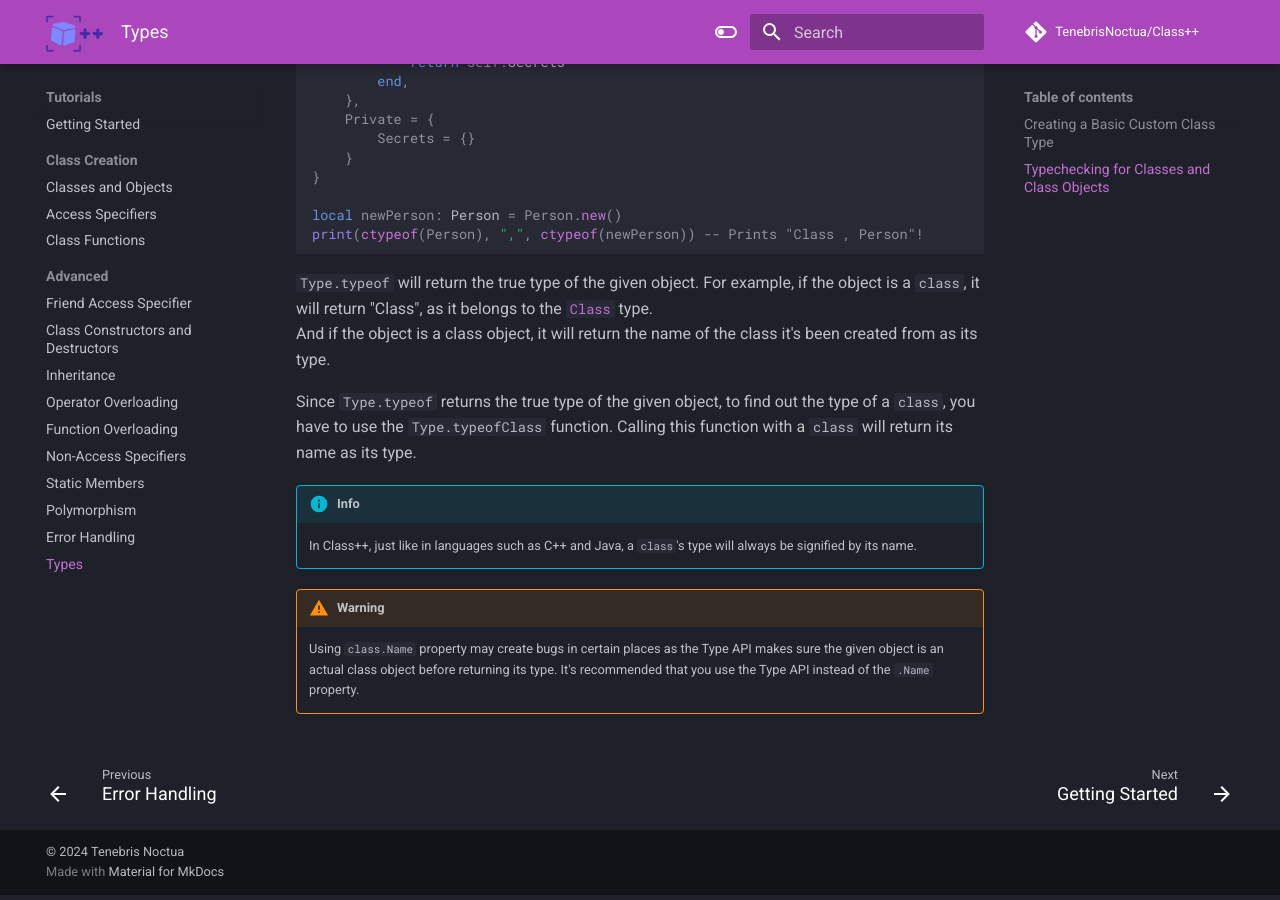
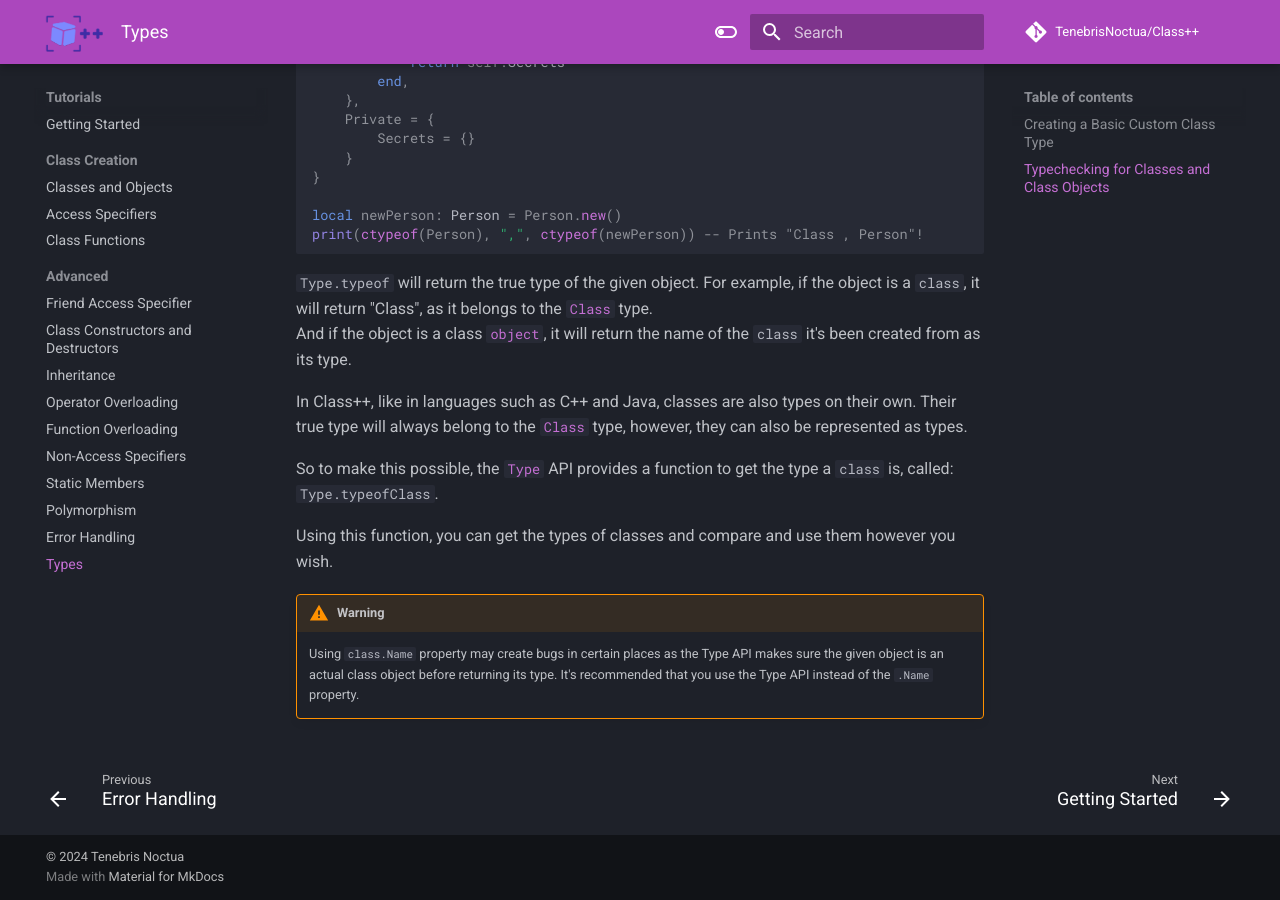
Before and after one commit to TenebrisNoctua/ClassPP, an MkDocs documentation site: the page built from docs/tutorials/types.md, in a window 1280 px wide and 900 px high, scrolled down 1837 px. Built offline with MkDocs 1.6.1 and Material for MkDocs 9.7.7, drawn with Linux system fonts in a browser that asks for light colours; comment, search, counter and statistics services are not loaded.

Commit message:
Update to Release 1.0.0

````diff
--- a/docs/tutorials/types.md
+++ b/docs/tutorials/types.md
@@ -86,12 +86,13 @@ print(ctypeof(Person), ",", ctypeof(newPerson)) -- Prints "Class , Person"!
 ```
 
 `Type.typeof` will return the true type of the given object. For example, if the object is a `class`, it will return "Class", as it belongs to the [`Class`](../apiReference/dataTypes/class.md) type.<br>
-And if the object is a class object, it will return the name of the class it's been created from as its type.
+And if the object is a class [`object`](../apiReference/dataTypes/object.md), it will return the name of the `class` it's been created from as its type.
 
-Since `Type.typeof` returns the true type of the given object, to find out the type of a `class`, you have to use the `Type.typeofClass` function. Calling this function with a `class` will return its name as its type.
+In Class++, like in languages such as C++ and Java, classes are also types on their own. Their true type will always belong to the [`Class`](../apiReference/dataTypes/class.md) type, however, they can also be represented as types.
 
-!!! info
-    In Class++, just like in languages such as C++ and Java, a `class`'s type will always be signified by its name.
+So to make this possible, the [`Type`](../apiReference/classFunctions/type/typeof.md) API provides a function to get the type a `class` is, called: `Type.typeofClass`.
+
+Using this function, you can get the types of classes and compare and use them however you wish.
 
 !!! warning
     Using `class.Name` property may create bugs in certain places as the Type API makes sure the given object is an actual class object before returning its type. It's recommended that you use the Type API instead of the `.Name` property.
````
